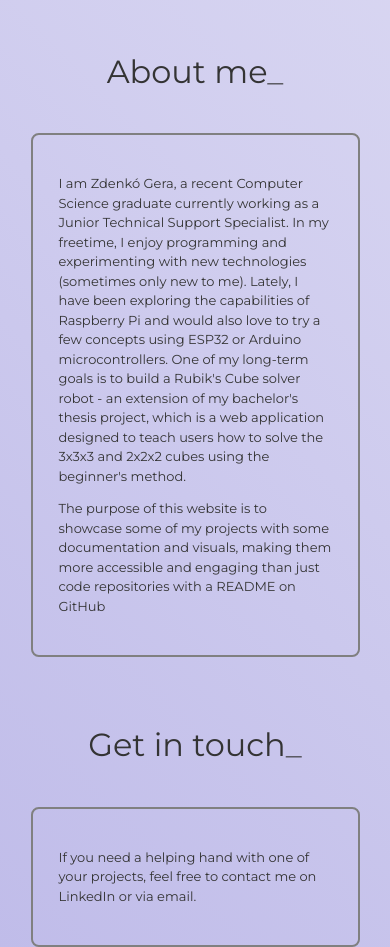
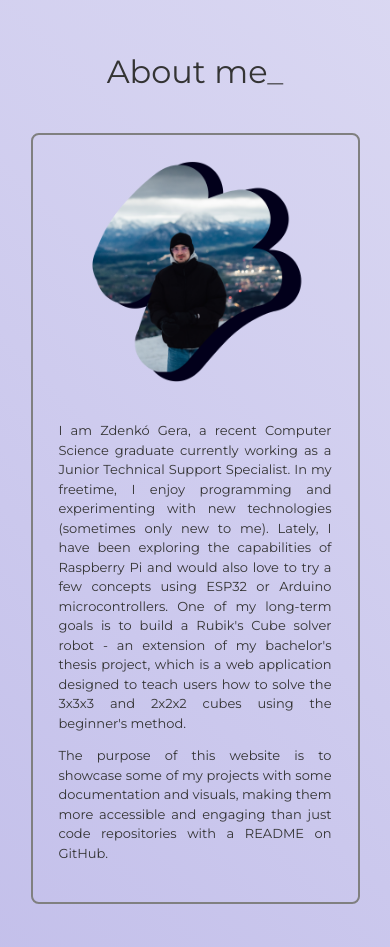
Before and after one commit to zdenko-gera/zdenko-gera.github.io, a plain HTML site: page index.html in a window 390 px wide. Shown: the part 2200-3147 px from the top of the page. Drawn offline with Linux system fonts and the light colour scheme; no server answers.

Commit message:
Added portrait.

```diff
--- a/index.html
+++ b/index.html
@@ -63,6 +63,8 @@
         <h3 class="subtitle" id="about-me-title">About me</h3>
         <div id="about-me">
             <div class="general-block">
+                <div class="flex">
+                    <div>
                         <p>
                             I am Zdenkó Gera, a recent Computer Science graduate currently working as a Junior Technical Support Specialist.
                             In my freetime, I enjoy programming and experimenting with new technologies (sometimes only new to me).
@@ -73,8 +75,11 @@
                         </p>
                         <p>
                             The purpose of this website is to showcase some of my projects with some documentation and visuals,
-                    making them more accessible and engaging than just code repositories with a README on GitHub
+                            making them more accessible and engaging than just code repositories with a README on GitHub.
                         </p>
+                    </div>
+                    <img src="./assets/portrait.webp" alt="A picture of me.">
+                </div>
             </div>
         </div>
 
--- a/main.css
+++ b/main.css
@@ -214,6 +214,7 @@ main {
     width: 70%;
     padding: 2rem;
     border: 2px solid grey;
+    text-align: justify;
 }
 
 footer {
@@ -267,3 +268,15 @@ footer * {
     margin-bottom: 0;
     width: fit-content;
 }
+
+.flex {
+    display: flex;
+}
+
+.flex img {
+    width: 17rem;
+    height: 17rem;
+    aspect-ratio: 1/1;
+    justify-content: space-between;
+    align-items: center;
+}
--- a/mobile.css
+++ b/mobile.css
@@ -48,4 +48,10 @@
         opacity: 1;
     }
 
+    .flex {
+        flex-direction: column-reverse;
+        gap: 2rem;
+        align-items: center;
+    }
+
 }
```
Also changed, not shown: assets/portrait.webp (added). Lines whose indentation alone changed are shown as unchanged.
